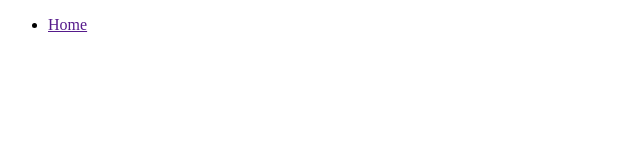
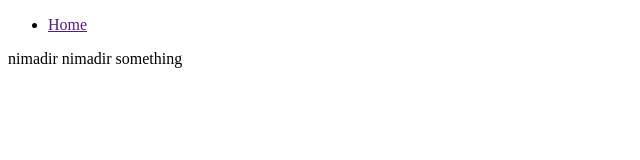
Before and after one commit to mashhurbek2005/practises, a plain HTML site: page about.html in a window 1280 px wide. Shown: the whole page, without its empty margins (0-640 px from the left). Drawn offline with Linux system fonts and the light colour scheme.

Commit message:
Add main

```diff
--- a/about.html
+++ b/about.html
@@ -17,5 +17,12 @@
         </nav>
     </header>
 
+
+    <main>
+        <section class="hello">
+            <p>nimadir nimadir something</p>
+        </section>
+    </main>
+
 </body>
 </html>
```
